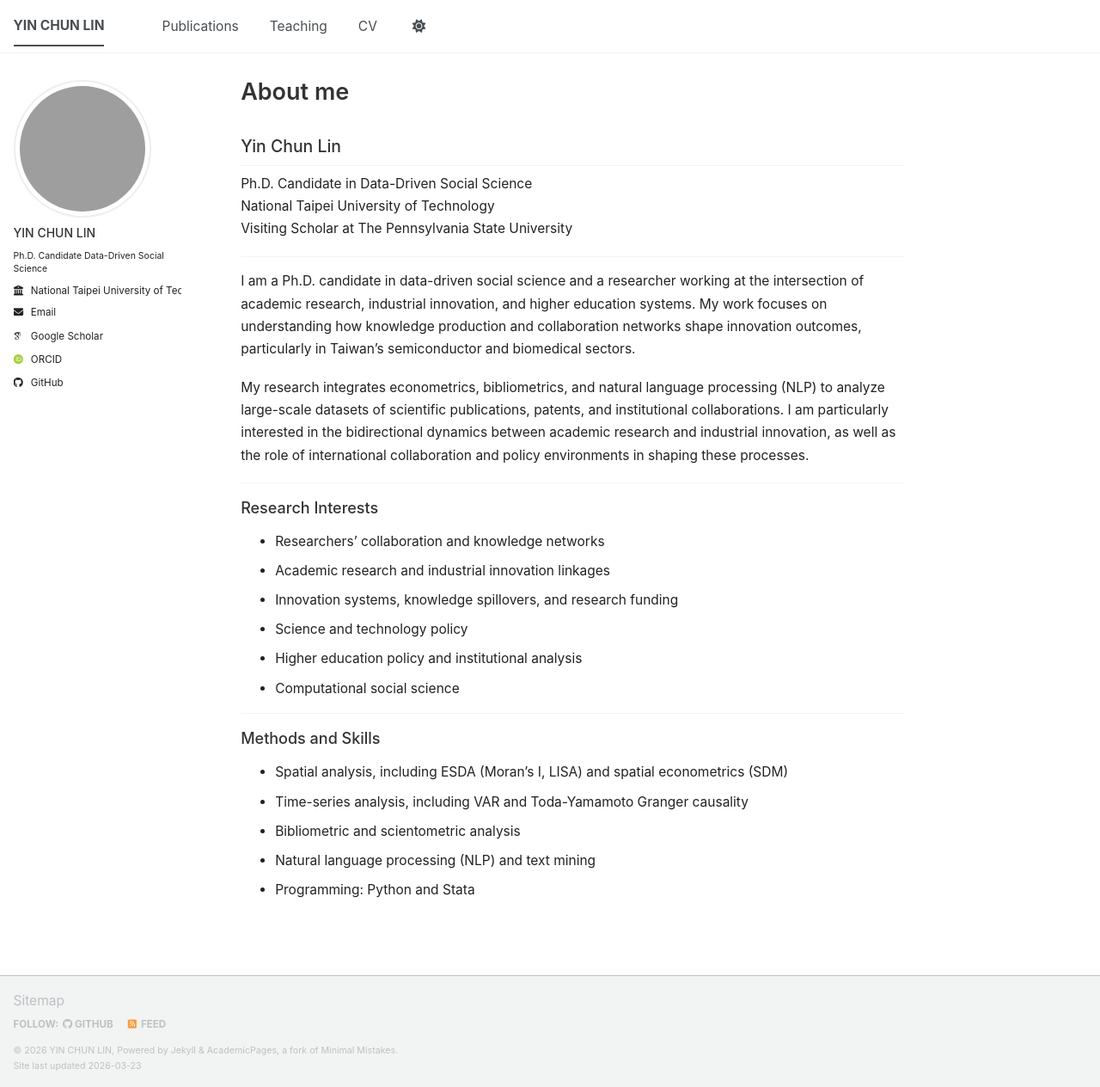
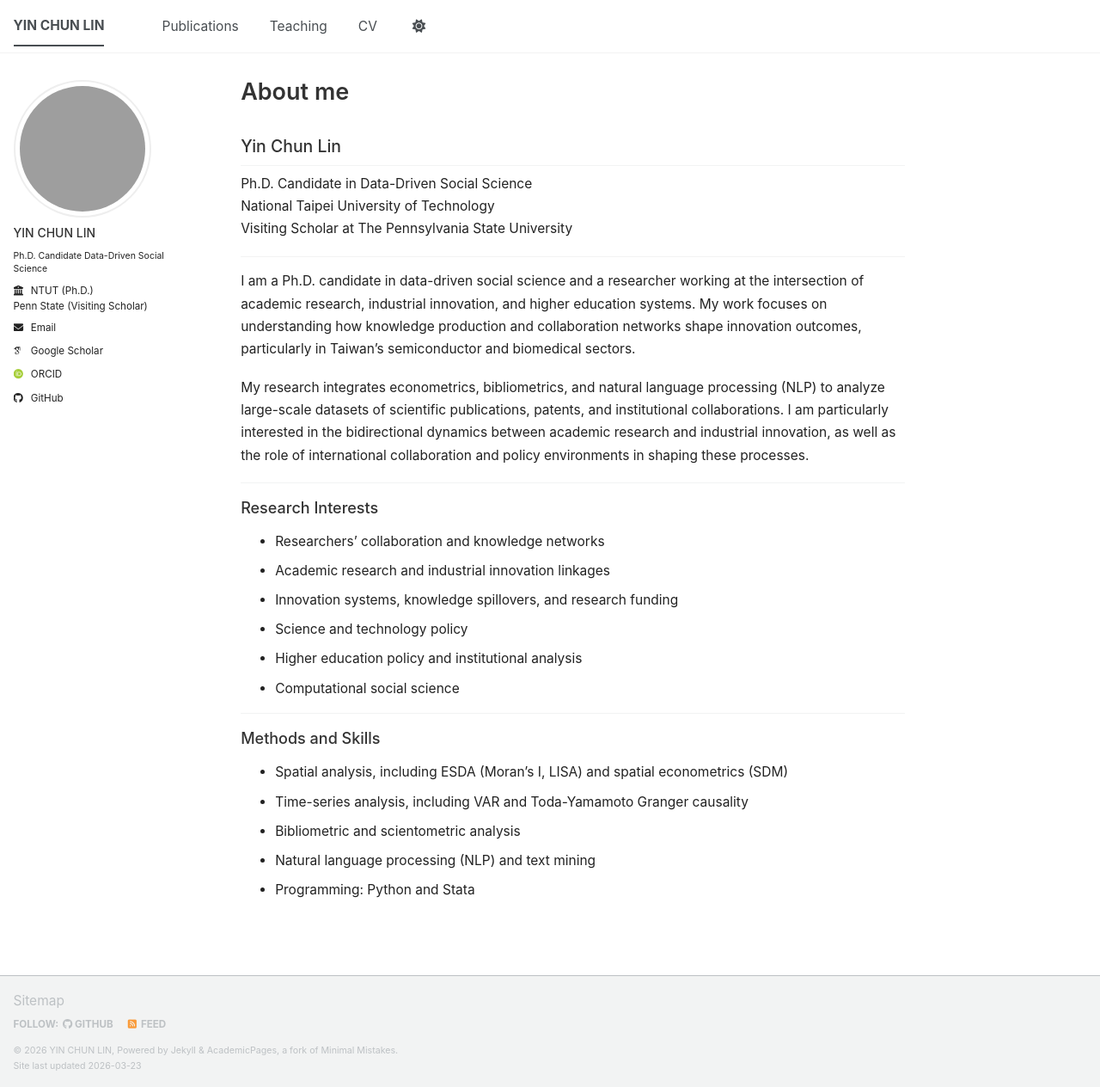
Before and after one commit to Christina0824/yinchun.github.io, a Jekyll site: the page built from _pages/about.md, in a window 1280 px wide and 1264 px high. Shown: the whole window at 86% size. Built offline with Jekyll 4.4.1, drawn with Linux system fonts in a browser that asks for light colours; some web fonts are replaced; a script bundle is joined from its source files by our own code; library files that are not in the unit come from our copies.

Commit message:
Simplify employer information in config file

```diff
--- a/_config.yml
+++ b/_config.yml
@@ -32,9 +32,7 @@ author:
 
   location: # "Taiwan / United States"
 
-  employer: |
-    National Taipei University of Technology
-    Visiting Scholar, The Pennsylvania State University
+  employer: "NTUT (Ph.D.)<br>Penn State (Visiting Scholar)"
 
   uri: # URL
   email            : "yinchun0110@gmail.com"
```
